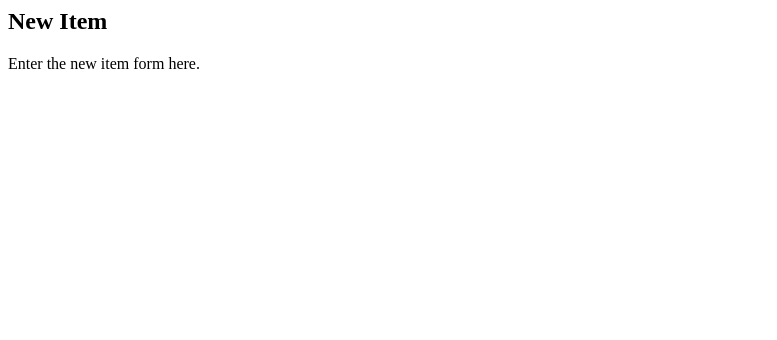
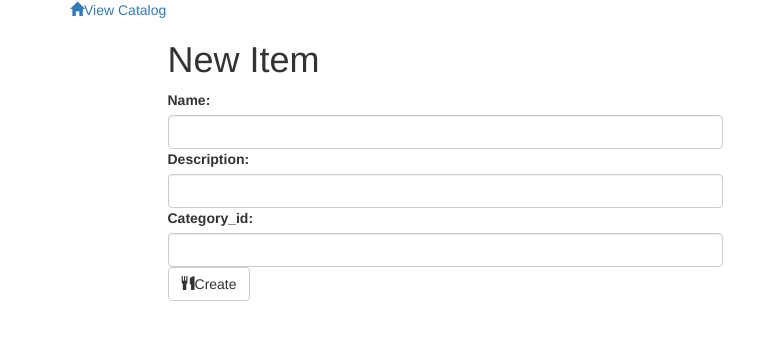
Before and after one commit to zoleitschuk/item-catalog, a Flask app: page /item/new/ in a window 1280 px wide. Shown: the top 340 px of the page, without its empty margins (0-777 px from the left). Run offline with Flask 2, Linux system fonts and the light colour scheme; some libraries are stand-ins or nearby versions.

Commit message:
refactor templates and add forms for new item/category

```diff
--- a/vagrant/catalog/templates/category.html
+++ b/vagrant/catalog/templates/category.html
@@ -1,5 +1,6 @@
-{% extends "layout.html" %}
+{% extends "main.html" %}
 {% block content %}
+{% include "header.html" %}
     <div id="category">
         <h2>Category {{ category.id }}</h2>
         Category content goes here (maybe).
--- a/vagrant/catalog/templates/delete_category.html
+++ b/vagrant/catalog/templates/delete_category.html
@@ -1,5 +1,6 @@
-{% extends "layout.html" %}
+{% extends "main.html" %}
 {% block content %}
+{% include "header.html" %}
     <div id="delete-category">
         <h2>Delete Category {{ category.id }}</h2>
         Enter the delete category form here.
--- a/vagrant/catalog/templates/delete_item.html
+++ b/vagrant/catalog/templates/delete_item.html
@@ -1,5 +1,6 @@
-{% extends "layout.html" %}
+{% extends "main.html" %}
 {% block content %}
+{% include "header.html" %}
     <div id="delete-item">
         <h2>Delete Item {{ item.id }}</h2>
         Enter the delete item form here.
--- a/vagrant/catalog/templates/edit_category.html
+++ b/vagrant/catalog/templates/edit_category.html
@@ -1,5 +1,6 @@
-{% extends "layout.html" %}
+{% extends "main.html" %}
 {% block content %}
+{% include "header.html" %}
     <div id="edit-category">
         <h2>Edit Category {{ category.id }}</h2>
         Enter the edit category form here.
--- a/vagrant/catalog/templates/edit_item.html
+++ b/vagrant/catalog/templates/edit_item.html
@@ -1,5 +1,6 @@
-{% extends "layout.html" %}
+{% extends "main.html" %}
 {% block content %}
+{% include "header.html" %}
     <div id="edit-item">
         <h2>Edit Item {{ item.id }}</h2>
         Enter the edit item form here.
--- /dev/null
+++ b/vagrant/catalog/templates/header.html
@@ -0,0 +1,7 @@
+<div class="row top-menu">
+    <div class="col-md-6">
+        <a href="{{url_for('show_catalog')}}">
+                <span class="glyphicon glyphicon-home" aria-hidden="true"></span>View Catalog
+            </a>
+    </div>
+</div>
--- a/vagrant/catalog/templates/item.html
+++ b/vagrant/catalog/templates/item.html
@@ -1,5 +1,6 @@
-{% extends "layout.html" %}
+{% extends "main.html" %}
 {% block content %}
+{% include "header.html" %}
     <div id="item">
         <h2>Item {{ item.id }}</h2>
         Item content goes here (maybe).
--- a/vagrant/catalog/templates/layout.html
+++ /dev/null
@@ -1,12 +0,0 @@
-<html lang="en">
-    <head>
-        <meta charset="UTF-8">
-        <meta name="viewport" content="width=device-width, initial-scale=1.0">
-        <meta http-equiv="X-UA-Compatible" content="ie=edge">
-        <title>Item Catalog</title>
-    </head>
-    <body>
-        <header></header>
-        <div id="content">{% block content %}{% endblock %}</div>
-    </body>
-    </html>
--- /dev/null
+++ b/vagrant/catalog/templates/main.html
@@ -0,0 +1,20 @@
+<!DOCTYPE html>
+<html lang="en">
+
+<head>
+    <meta charset="UTF-8">
+    <meta name="viewport" content="width=device-width, initial-scale=1.0">
+    <meta http-equiv="X-UA-Compatible" content="ie=edge">
+    <title>Item Catalog</title>
+    <link href='http://fonts.googleapis.com/css?family=Roboto:400,300,700' rel='stylesheet' type='text/css'>
+    <link rel="stylesheet" href="//netdna.bootstrapcdn.com/bootstrap/3.1.1/css/bootstrap.min.css">
+    <link rel=stylesheet type=text/css href="{{ url_for('static', filename='styles.css') }}">
+</head>
+
+<body>
+    <div class="container">
+        {% block content %} {% endblock %}
+    </div>
+</body>
+
+</html>
--- a/vagrant/catalog/templates/new_item.html
+++ b/vagrant/catalog/templates/new_item.html
@@ -1,7 +1,30 @@
-{% extends "layout.html" %}
+{% extends "main.html" %}
 {% block content %}
+{% include "header.html" %}
     <div id="new-item">
-        <h2>New Item</h2>
-        Enter the new item form here.
+        <div id="new-category">
+            <div class="row banner menu">
+                <div class="col-md-11 col-md-offset-1 padding-none">
+                    <h1>New Item</h1>
+                </div>
+            </div>
+            <div class="row">
+                <div class="col-md-6 col-md-offset-1 padding-top">
+                    <form action="#" method = "post">
+                        <div class="form-group">
+                        <label for="name">Name:</label>
+                        <input type ="text" class="form-control" maxlength="100" name="name">
+                        <label for="description">Description:</label>
+                        <input type ="text" class="form-control" maxlength="250" name="description">
+                        <label for="category_id">Category_id:</label>
+                        <input type ="number" class="form-control" name="category_id">
+                        <div class="padding-bottom"></div>
+                        <button type="submit" class="btn btn-default" id="submit" type="submit">
+                        <span class="glyphicon glyphicon-cutlery" aria-hidden="true"></span>Create</button>
+                        </div>
+                    </form>
+                </div>
+            </div>
+        </div>
     </div>
 {% endblock %}
--- a/vagrant/catalog/templates/public_catalog.html
+++ b/vagrant/catalog/templates/public_catalog.html
@@ -1,5 +1,6 @@
-{% extends "layout.html" %}
+{% extends "main.html" %}
 {% block content %}
+{% include "header.html" %}
     <div id="catagories">
         <h2>Categories:</h2>
         <ul>
```
Also changed, not shown: vagrant/catalog/templates/new_category.html (+20 -3 lines), vagrant/catalog/static/styles.css (added).
